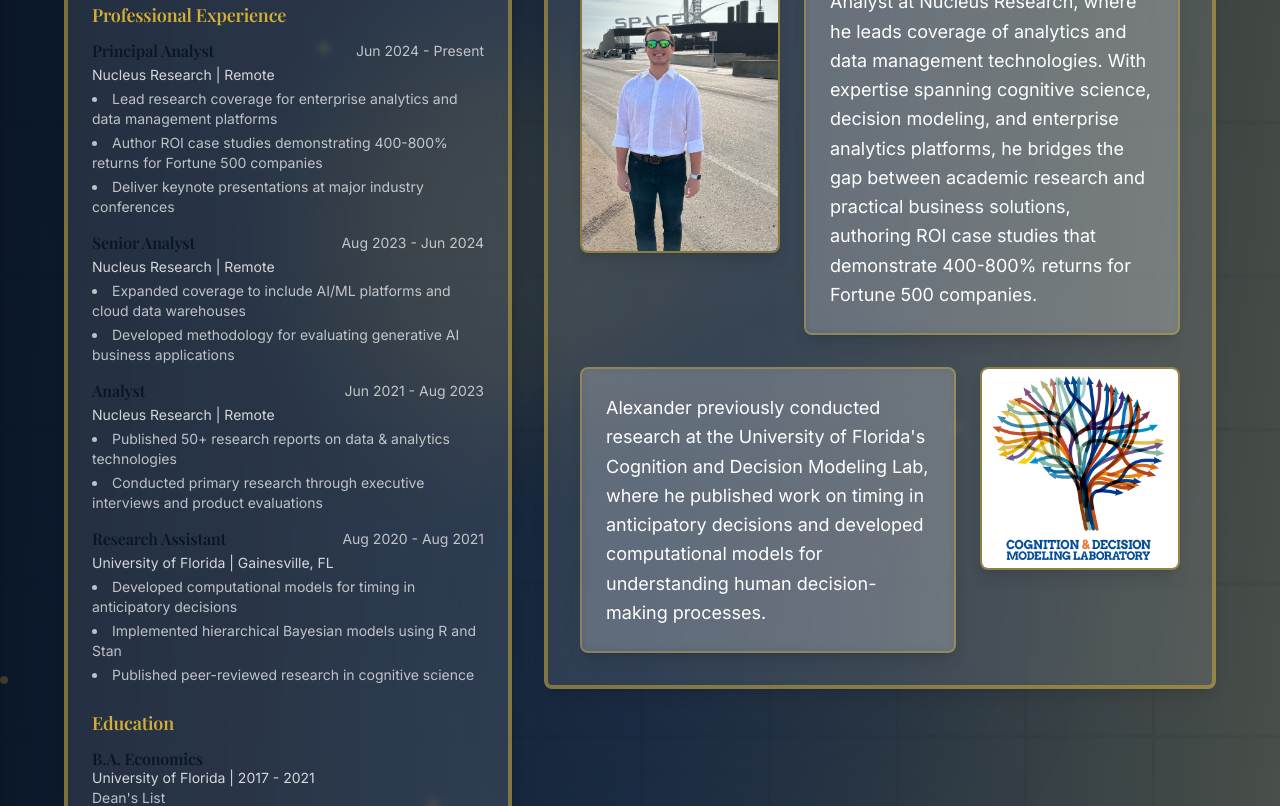
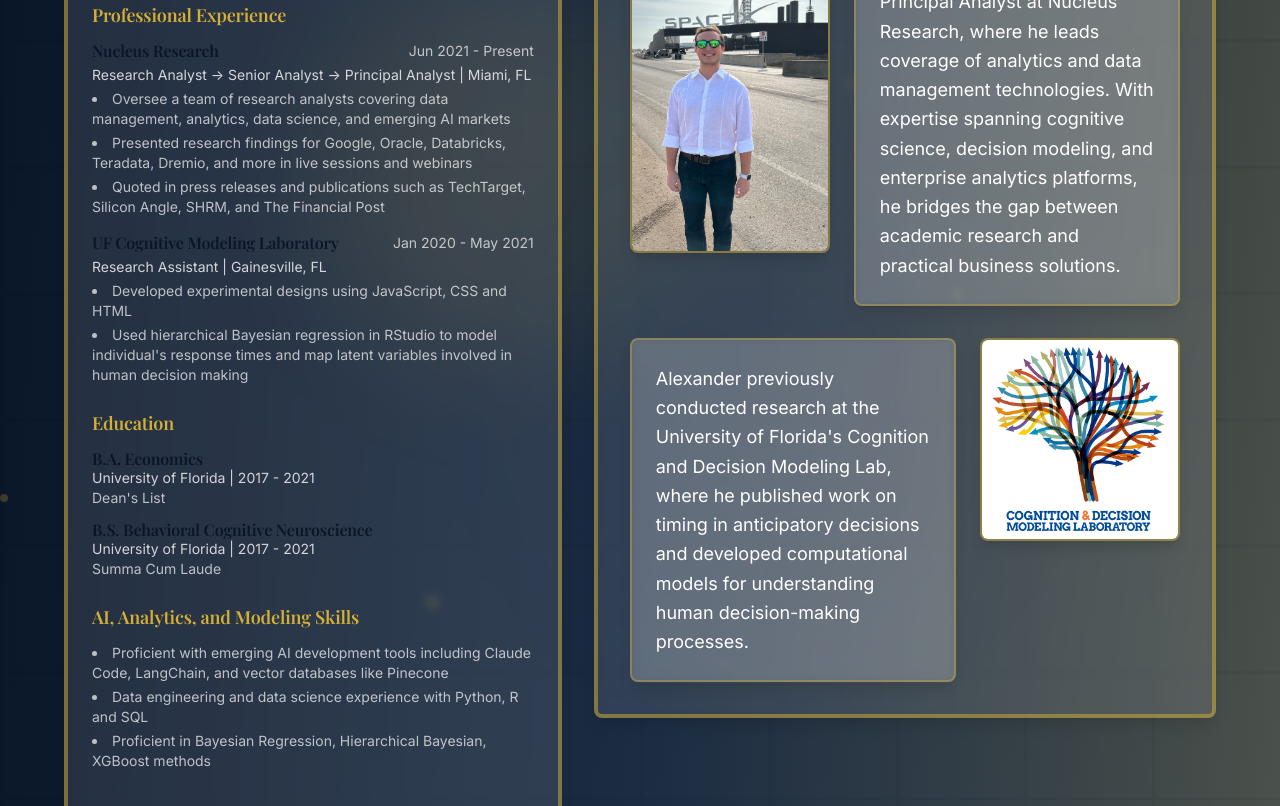
Before and after one commit to ahwurm/awurm-web, a Next.js app: page /about in a window 1280 px wide. Shown: the part 340-1146 px from the top of the page. Built offline with nearby package versions, Linux system fonts and the light colour scheme.

Commit message:
Update resume to 2025 version and optimize About page layout

```diff
--- a/app/about/page.tsx
+++ b/app/about/page.tsx
@@ -73,7 +73,7 @@
           {/* Two Column Layout */}
           <div className="flex flex-col lg:flex-row gap-8">
             {/* Left Column - Resume */}
-            <div className="lg:w-2/5">
+            <div className="lg:w-[44.444%]">
               <div className="bg-white/10 backdrop-blur-sm rounded-lg shadow-lg hover:shadow-xl transition-all duration-300 border-4 border-accent/50 hover:border-accent/70 p-6">
                 {/* Resume Content */}
                 <div className="space-y-6 text-white">
@@ -88,51 +88,26 @@
                     <div className="space-y-4">
                       <div>
                         <div className="flex justify-between items-start mb-1">
-                          <h4 className="font-semibold">Principal Analyst</h4>
-                          <span className="text-sm text-white/70">Jun 2024 - Present</span>
+                          <h4 className="font-semibold">Nucleus Research</h4>
+                          <span className="text-sm text-white/70">Jun 2021 - Present</span>
                         </div>
-                        <p className="text-sm text-white/80 mb-1">Nucleus Research | Remote</p>
+                        <p className="text-sm text-white/80 mb-1">Research Analyst → Senior Analyst → Principal Analyst | Miami, FL</p>
                         <ul className="text-sm text-white/70 space-y-1 list-disc list-inside">
-                          <li>Lead research coverage for enterprise analytics and data management platforms</li>
-                          <li>Author ROI case studies demonstrating 400-800% returns for Fortune 500 companies</li>
-                          <li>Deliver keynote presentations at major industry conferences</li>
+                          <li>Oversee a team of research analysts covering data management, analytics, data science, and emerging AI markets</li>
+                          <li>Presented research findings for Google, Oracle, Databricks, Teradata, Dremio, and more in live sessions and webinars</li>
+                          <li>Quoted in press releases and publications such as TechTarget, Silicon Angle, SHRM, and The Financial Post</li>
                         </ul>
                       </div>
 
                       <div>
                         <div className="flex justify-between items-start mb-1">
-                          <h4 className="font-semibold">Senior Analyst</h4>
-                          <span className="text-sm text-white/70">Aug 2023 - Jun 2024</span>
+                          <h4 className="font-semibold">UF Cognitive Modeling Laboratory</h4>
+                          <span className="text-sm text-white/70">Jan 2020 - May 2021</span>
                         </div>
-                        <p className="text-sm text-white/80 mb-1">Nucleus Research | Remote</p>
+                        <p className="text-sm text-white/80 mb-1">Research Assistant | Gainesville, FL</p>
                         <ul className="text-sm text-white/70 space-y-1 list-disc list-inside">
-                          <li>Expanded coverage to include AI/ML platforms and cloud data warehouses</li>
-                          <li>Developed methodology for evaluating generative AI business applications</li>
-                        </ul>
-                      </div>
-
-                      <div>
-                        <div className="flex justify-between items-start mb-1">
-                          <h4 className="font-semibold">Analyst</h4>
-                          <span className="text-sm text-white/70">Jun 2021 - Aug 2023</span>
-                        </div>
-                        <p className="text-sm text-white/80 mb-1">Nucleus Research | Remote</p>
-                        <ul className="text-sm text-white/70 space-y-1 list-disc list-inside">
-                          <li>Published 50+ research reports on data & analytics technologies</li>
-                          <li>Conducted primary research through executive interviews and product evaluations</li>
-                        </ul>
-                      </div>
-
-                      <div>
-                        <div className="flex justify-between items-start mb-1">
-                          <h4 className="font-semibold">Research Assistant</h4>
-                          <span className="text-sm text-white/70">Aug 2020 - Aug 2021</span>
-                        </div>
-                        <p className="text-sm text-white/80 mb-1">University of Florida | Gainesville, FL</p>
-                        <ul className="text-sm text-white/70 space-y-1 list-disc list-inside">
-                          <li>Developed computational models for timing in anticipatory decisions</li>
-                          <li>Implemented hierarchical Bayesian models using R and Stan</li>
-                          <li>Published peer-reviewed research in cognitive science</li>
+                          <li>Developed experimental designs using JavaScript, CSS and HTML</li>
+                          <li>Used hierarchical Bayesian regression in RStudio to model individual's response times and map latent variables involved in human decision making</li>
                         </ul>
                       </div>
                     </div>
@@ -157,14 +132,12 @@
 
                   {/* Skills */}
                   <div>
-                    <h3 className="text-lg font-semibold text-accent mb-3">Technical Skills</h3>
-                    <div className="flex flex-wrap gap-2">
-                      {['Python', 'R', 'SQL', 'JavaScript', 'TypeScript', 'React', 'Next.js', 'Stan', 'MCMC', 'Bayesian Modeling', 'Git', 'AWS'].map((skill) => (
-                        <span key={skill} className="px-3 py-1 bg-accent/20 text-sm rounded-full text-white/80">
-                          {skill}
-                        </span>
-                      ))}
-                    </div>
+                    <h3 className="text-lg font-semibold text-accent mb-3">AI, Analytics, and Modeling Skills</h3>
+                    <ul className="text-sm text-white/70 space-y-1 list-disc list-inside">
+                      <li>Proficient with emerging AI development tools including Claude Code, LangChain, and vector databases like Pinecone</li>
+                      <li>Data engineering and data science experience with Python, R and SQL</li>
+                      <li>Proficient in Bayesian Regression, Hierarchical Bayesian, XGBoost methods</li>
+                    </ul>
                   </div>
 
                   {/* Download Link */}
@@ -182,7 +155,7 @@
             </div>
 
             {/* Right Column - Bio Content */}
-            <div className="lg:w-3/5">
+            <div className="lg:w-[55.556%]">
               <div className="relative bg-white/10 backdrop-blur-sm rounded-lg shadow-lg hover:shadow-xl transition-all duration-300 border-4 border-accent/50 hover:border-accent/70 overflow-hidden">
                 {/* Content */}
                 <div className="relative z-10 p-8">
@@ -218,8 +191,7 @@
                           technologies. With expertise spanning cognitive science,
                           decision modeling, and enterprise analytics platforms, he
                           bridges the gap between academic research and practical
-                          business solutions, authoring ROI case studies that demonstrate
-                          400-800% returns for Fortune 500 companies.
+                          business solutions.
                         </p>
                       </div>
                     </div>
```
